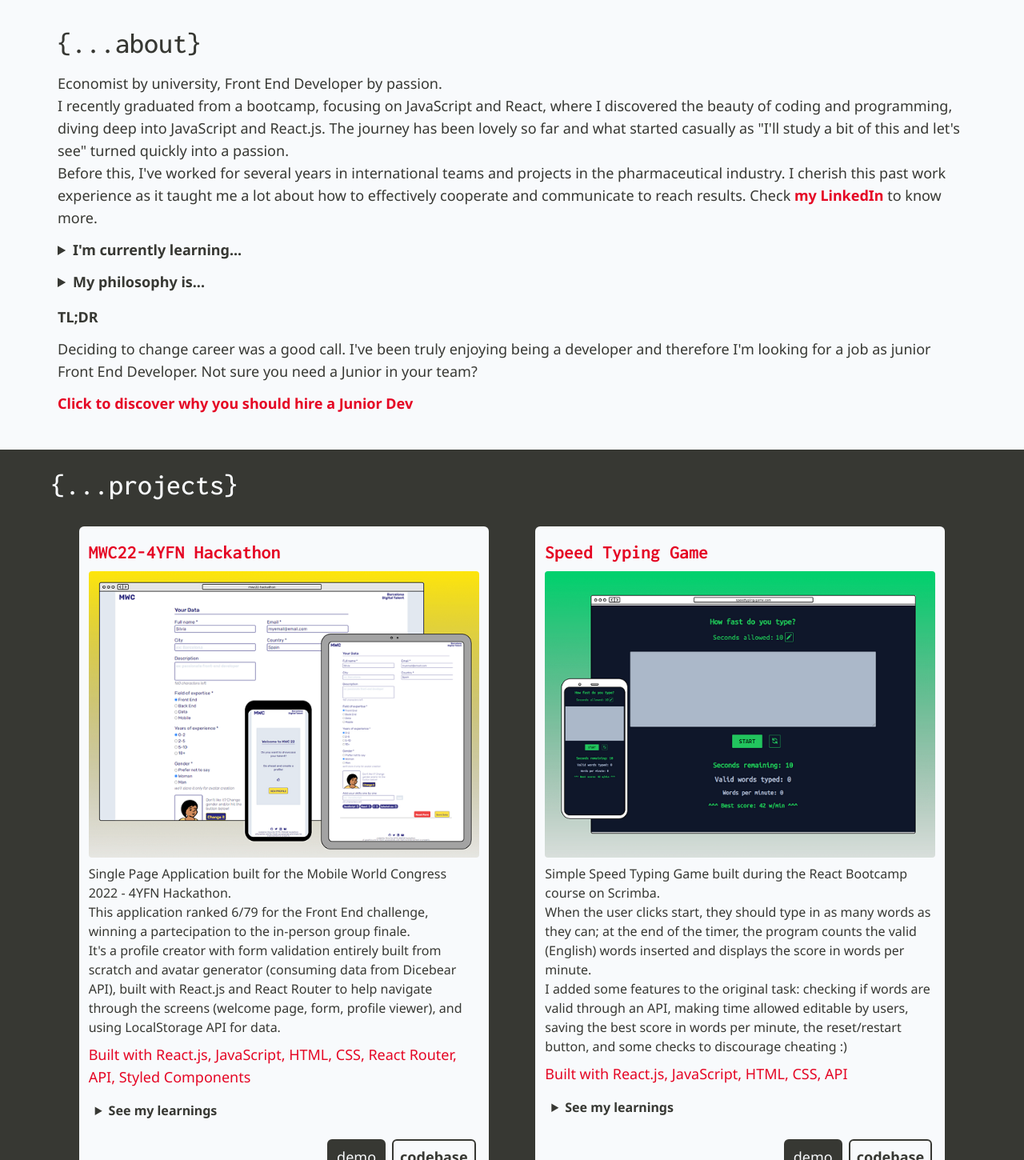
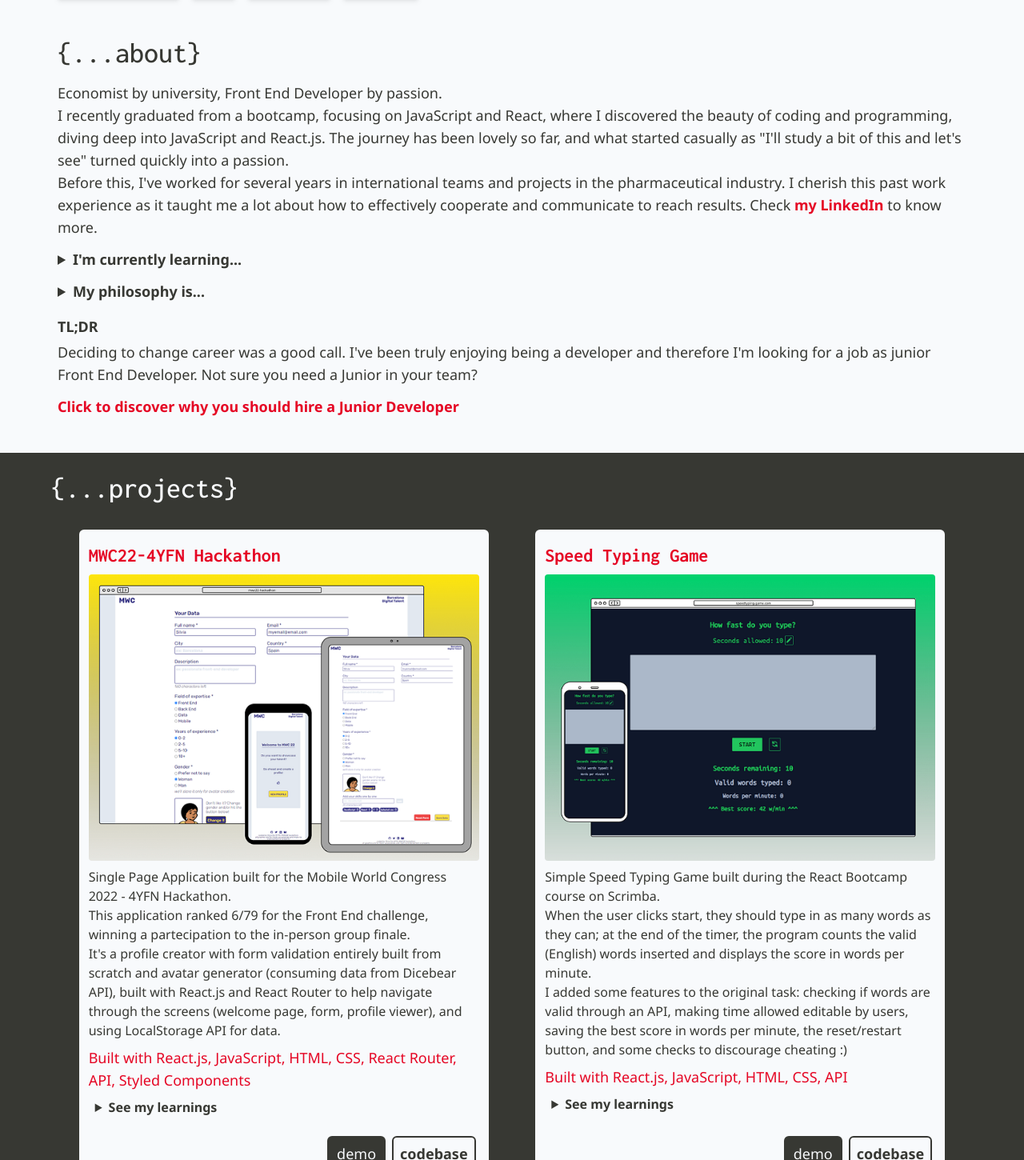
Before and after one commit to silviapio/portfolio, a React (Create React App) app: page / in a window 1280 px wide. Shown: the part 640-2090 px from the top of the page at 80% size. Built offline with nearby package versions, Linux system fonts and the light colour scheme.

Commit message:
LastSection text, minor text and alignment fixes

```diff
--- a/src/assets/copy.js
+++ b/src/assets/copy.js
@@ -1,5 +1,5 @@
 export const lastSectionBulletPoints = [
-  "The very first time I wrote some code was back in 2018. I was getting married and we wanted to setup a webpage for our international guests. My husband, who's been a lovely software engineer since forever, declared he would never ever use a template. But that wasn't a task for one person only, so I started learning CSS and Bootstrap. In the end the website was cool, with a user area, an interactive quiz, and all the info needed about the wedding! I want to update it and make it a template for other devs, it's on my to-do list.",
+  "The very first time I wrote some (elementary) code was back in 2018. I was getting married and we wanted to setup a webpage for our international guests. My husband, who's been a lovely software engineer since forever, declared he would never ever use a template. But that wasn't a task for one person only, so I started learning CSS and Bootstrap. Eventually the website was cool, with a user area, an interactive quiz, and all the info needed about the wedding! I want to update it and make it a template for other devs, it's on my to-do list.",
   "I like hiking, and I did the Camino de Santiago 4 times. It was a great experience and I made some good friends there. Totally recommended!",
   "I was a pro swimmer when teenager, backstroke being my favorite; later on, while attending University, I worked as swimming trainer. It was a beautiful side activity, and I still love this sport; sliding in the water has a soothing effect on my mind.",
   "I've been living abroad for more than 10 years, but I'm Italian. Guess my favorite dish? Yeah, you got it... PIZZA!!!",
--- a/src/components/composed/AboutSection.js
+++ b/src/components/composed/AboutSection.js
@@ -8,7 +8,7 @@ export const AboutSection = ({ openDialogFunction }) => {
       <p className="px-2 sm:text-lg">Economist by university, Front End Developer by passion.</p>
       <p className="px-2 sm:text-lg">
         I recently graduated from a bootcamp, focusing on JavaScript and React, where I discovered the beauty of coding
-        and programming, diving deep into JavaScript and React.js. The journey has been lovely so far and what started
+        and programming, diving deep into JavaScript and React.js. The journey has been lovely so far, and what started
         casually as "I'll study a bit of this and let's see" turned quickly into a passion.
       </p>
       <p className="px-2 whitespace-pre-line sm:text-lg">
@@ -31,14 +31,15 @@ export const AboutSection = ({ openDialogFunction }) => {
         </summary>
         <ul className="ml-10 sm:text-lg list-disc">
           <li>Advanced JavaScript and React... Yeah, this never ends ;)</li>
-          <li>Testing, as it's clear to me the importance it has in building solid applications</li>
+          <li>Testing, as it's clear to me the importance it has in building solid applications.</li>
           <li>
             Foundations of computer science: as Economics graduate, I love understanding why things add up, so I figured
-            some programming theory wouldn't hurt. I'm taking CS50x, Harvard's course for CS majors
+            some programming theory wouldn't hurt. I'm taking CS50x, Harvard's course for CS majors, and I'm enjoying it
+            very much.
           </li>
           <li>
             Web accessibility: this is becoming an essential area for me. There is so much power and information on the
-            Internet right now, we simply cannot forget to make everything we build, accessible for everyone.
+            Internet right now, we simply cannot forget to make everything we build accessible for everyone.
           </li>
         </ul>
       </details>
@@ -49,34 +50,34 @@ export const AboutSection = ({ openDialogFunction }) => {
         <ul className="ml-10 sm:text-lg list-disc">
           <li>
             Problem solving: the essence of programming, in my opinion. Break the problem into smaller ones, have clear
-            the input you're receiving and the output you want to serve
+            the input you're receiving and the output you want to serve.
           </li>
           <li>
             Investigating: I want to understand how things work "under the hood", and I don't reuse pieces of code I
-            don't understand
+            don't understand.
           </li>
           <li>
             Improving: as I progress with learning and I get more and more exposed to other people's code, I try to
-            refactor and improve my own code
+            refactor and improve my own code.
           </li>
           <li>
-            Documenting and explaining: I enjoy keeping notes of what I learn, and also helping others to understand
-            concepts I have already clear. It puts my learning at 10x speed
+            Documenting and explaining: I enjoy keeping notes of what I learn, and helping others to understand concepts
+            I have already clear. It puts my learning at 10x speed.
           </li>
           <li>
             Accessibility and beauty: as developers, it's our responsibility to create universally usable applications
             because if it doesn't come from us, then from whom? And, while we're at it, let's make our corner of the
-            Internet just a little bit more awesome (quoting Kevin Powell)!
+            Internet just a little bit more awesome (quoting the great Kevin Powell)!
           </li>
         </ul>
       </details>
       <p className="mt-4 px-2 whitespace-pre-line sm:text-lg font-semibold">TL;DR</p>
-      <p className="mt-3 px-2 whitespace-pre-line sm:text-lg">
+      <p className="mt-1 px-2 whitespace-pre-line sm:text-lg">
         Deciding to change career was a good call. I've been truly enjoying being a developer and therefore I'm looking
         for a job as junior Front End Developer. Not sure you need a Junior in your team?
       </p>
       <Button
-        text="Click to discover why you should hire a Junior Dev"
+        text="Click to discover why you should hire a Junior Developer"
         theme="linkAppearance"
         extraClass="font-semibold m-0"
         padding="p-1"
--- a/src/components/composed/LastTextSection.js
+++ b/src/components/composed/LastTextSection.js
@@ -6,7 +6,7 @@ import { BsFillLightningFill } from "react-icons/bs";
 export const LastTextSection = () => {
   const listItems = lastSectionBulletPoints.map((item, index) => (
     <li key={index} className="flex flex-row items-start sm:text-lg my-2">
-      <Icon className="mt-1 mr-2" color="var(--bright-red-text)" title="smile">
+      <Icon className="mt-2 mr-2" color="var(--bright-red-text)" title="smile">
         <BsFillLightningFill />
       </Icon>
       <p>{item}</p>
--- a/src/components/composed/ProjectCard.js
+++ b/src/components/composed/ProjectCard.js
@@ -6,8 +6,8 @@ export const ProjectCard = ({ imgSrc, altText, title, body, skills, learningsTex
       <p className="font-medium whitespace-pre-line mt-2">{body}</p>
       <p className="text-lg text-bright-red-text font-medium mt-2">{`Built with ${skills}`}</p>
       {learningsText && (
-        <details className="my-2 font-medium text-dark-slate whitespace-pre-line">
-          <summary className="my-2 px-2 max-w-fit font-semibold cursor-pointer">See my learnings</summary>
+        <details className="my-2 px-2 font-medium text-dark-slate whitespace-pre-line">
+          <summary className="mb-2 max-w-fit font-semibold cursor-pointer">See my learnings</summary>
           {learningsText}
         </details>
       )}
--- a/src/components/composed/ProjectsSection.js
+++ b/src/components/composed/ProjectsSection.js
@@ -15,8 +15,7 @@ const projectsData = [
     skills: "React.js, JavaScript, HTML, CSS, React Router, API, Styled Components",
     imgSrc: mwc22,
     altText: "snapshots of MWC22 app in phone, tablet, desktop devices",
-    learningsText: `This was my first time participating in a hackathon, and therefore building and deploying something from scratch only in a few days, and yet it was surprisingly good.
-    My learnings:
+    learningsText: `✔ it was surprisingly good participating in a hackathon, building and deploying something from scratch in a few days
     ✔ prioritizing features and coding efforts when time is scarce, is really vital
     ✔ writing consistent documentation is essential yet also time-consuming
     ✔ form validation has a steep learning curve, however once you understand one, you got them all
@@ -34,11 +33,10 @@ const projectsData = [
     skills: "React.js, JavaScript, HTML, CSS, API",
     imgSrc: speedtyping,
     altText: "snapshots of speed typing game in different devices",
-    learningsText: `This game was built totally spontaneously, I really enjoyed the process of adding features of my liking.
-    My learnings:
-    ✔ behind a "trivial" application there can be a fair amount of logic, as in this case
-    ✔ keeping a usable and consistent UI is not an easy task
-    ✔ adding features that I deem necessary or nice-to-have is really enjoyable
+    learningsText: `✔ behind a "trivial" application there can be a fair amount of logic, as in this case
+    ✔ keeping a usable and consistent UI is not an easy task, even in a simple app
+    ✔ adding features that I deem necessary or nice-to-have is a true creative task
+    ✔ it was also nice for once, to build something to play with
     `,
     demoLink: "https://silviapio.github.io/speed-typing-game/",
     codebaseLink: "https://github.com/silviapio/speed-typing-game",
@@ -53,7 +51,7 @@ const projectsData = [
     skills: "React.js, JavaScript, HTML, Tailwind CSS, EmailJS",
     imgSrc: portfolio,
     altText: "snapshots of this website in different devices",
-    learningsText: `I really enjoyed the journey of developing this website. Here's what I learned:
+    learningsText: `✔ the journey of developing a website at your liking can be extremely enjoyable
     ✔ always get the design (mobile, desktop) ready before coding
     ✔ I prefer to code my own forms rather than use libraries
     ✔ being able to program instead of using templates, it's an extremely powerful tool to make things that you really like
@@ -72,9 +70,7 @@ const projectsData = [
     skills: "React.js, JavaScript, HTML, CSS, React Router, API, Styled Components",
     imgSrc: reactube,
     altText: "snapshots of Reactube in different devices",
-    learningsText: `This app was a good challenge to do at the end of a bootcamp which marked my first approach to programming.
-    My learnings:
-    ✔ YouTube API has an incredible complexity, though the docs help a lot (this is generally a rule for APIs)
+    learningsText: `✔ YouTube API has an incredible complexity, though the docs help a lot (this is generally a rule for APIs)
     ✔ writing reusable and clean code greatly reduces the "nightmare feeling" when you have to refactor it later
     ✔ starting to code without a clear idea of a design means complicating the development
     ✔ the logic behind a search app is not as simple as it may seem!
--- a/src/components/composed/SkillsSection.js
+++ b/src/components/composed/SkillsSection.js
@@ -130,7 +130,7 @@ export const SkillsSection = () => {
   ));
 
   return (
-    <section id="skillsSection" className="mt-8 px-4 md:mx-12 2xl:mx-36">
+    <section id="skillsSection" className="mt-8 px-4 sm:text-lg md:mx-12 2xl:mx-36">
       <SectionTitle titleText="...skills" />
       <div className="flex flex-col">
         <p className="px-2">Here's what I've used so far:</p>
```
